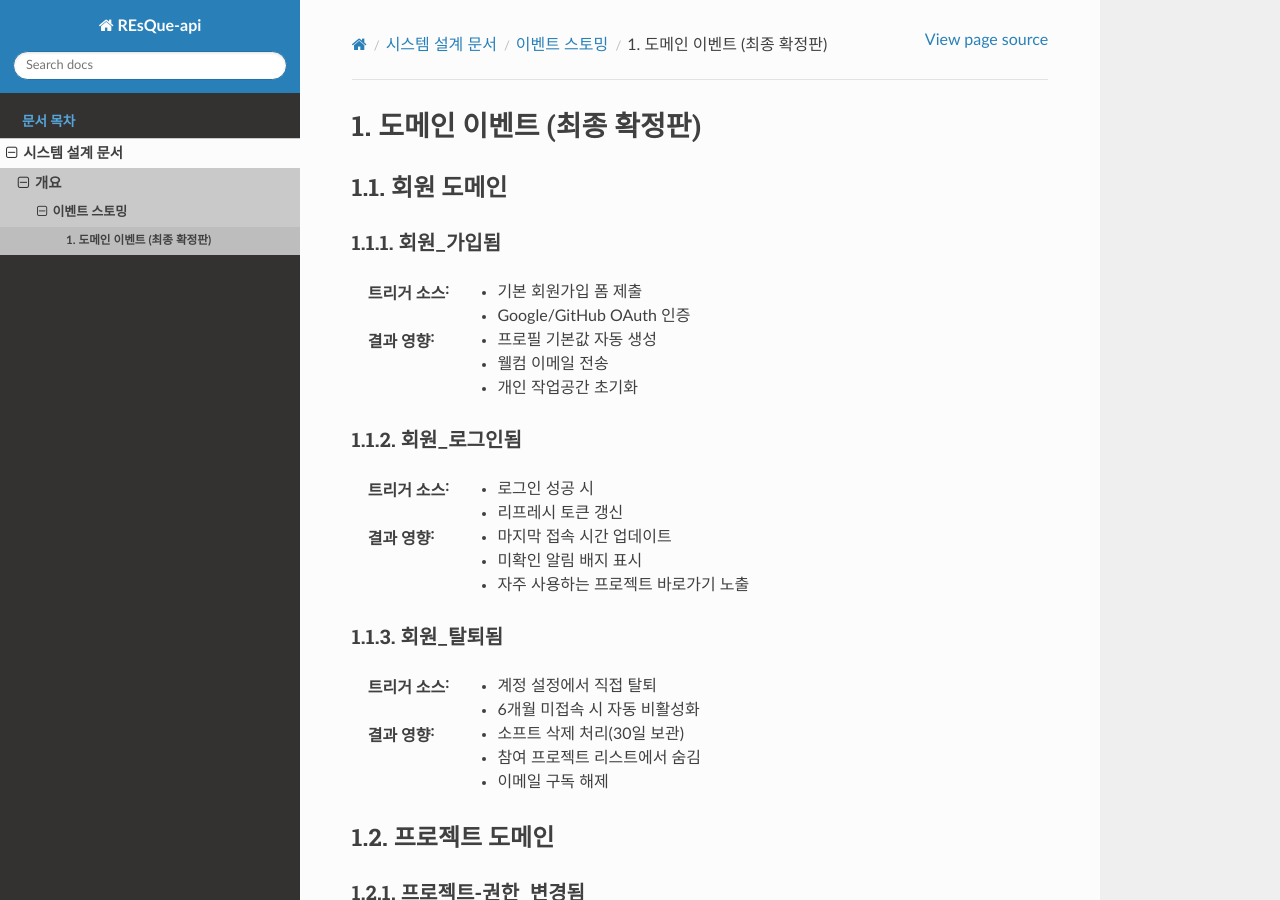
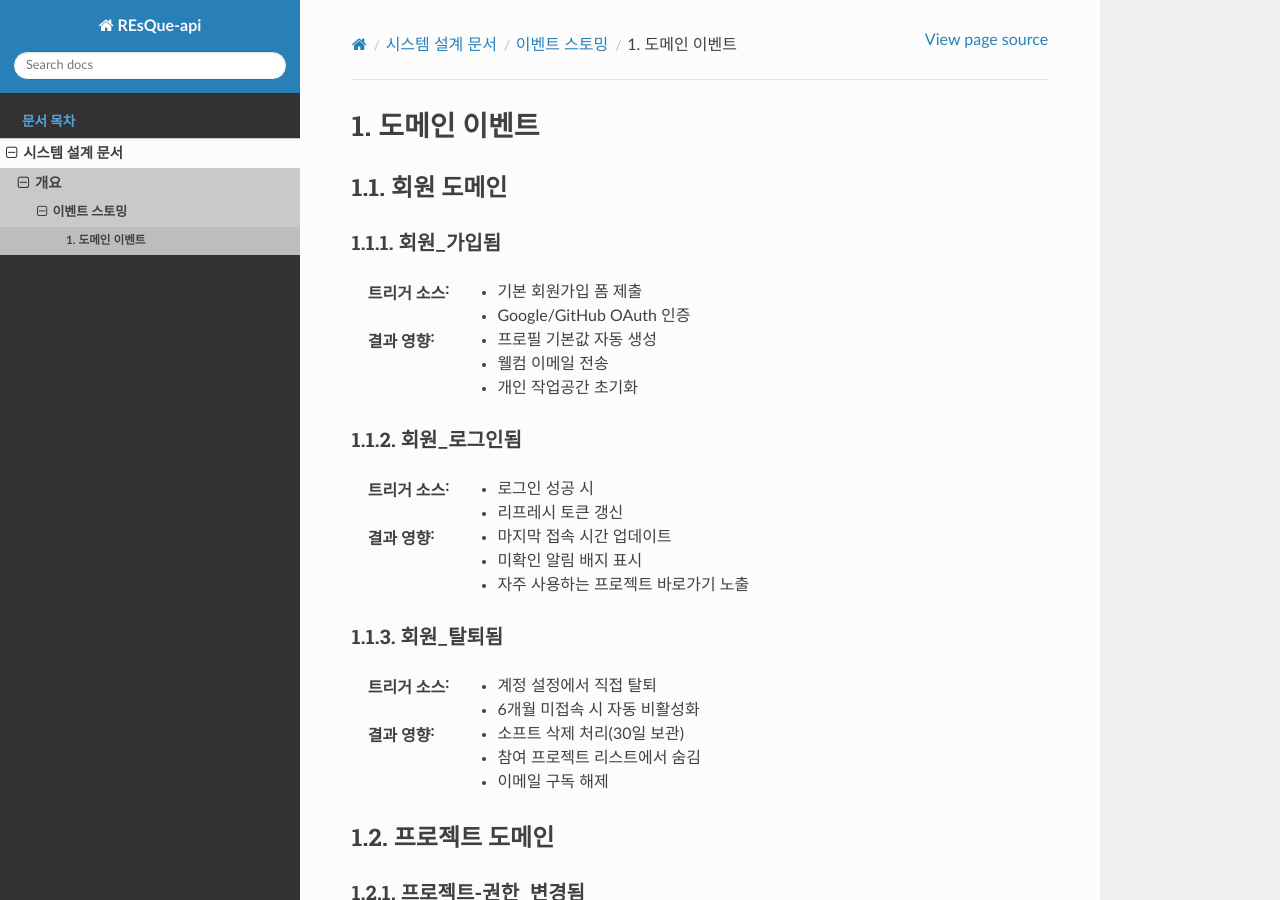
Before and after one commit to zeyakim-dev/REsQue-api, a Sphinx documentation site: the page built from docs/sphinx/source/design/event_storming/01_events.rst, in a window 1280 px wide and 900 px high. Built offline with Sphinx 7.4.7 and the Read the Docs theme 3.1.0, drawn with Linux system fonts in a browser that asks for light colours; pages that are not in the unit, such as notebooks, are missing from menus.

Commit message:
📝 Remove "(최종 확정판)" from Event Storming documentation title

```diff
--- a/docs/sphinx/source/design/event_storming/01_events.rst
+++ b/docs/sphinx/source/design/event_storming/01_events.rst
@@ -1,4 +1,4 @@
-도메인 이벤트 (최종 확정판)
+도메인 이벤트
 =========================================
 
 회원 도메인
```
